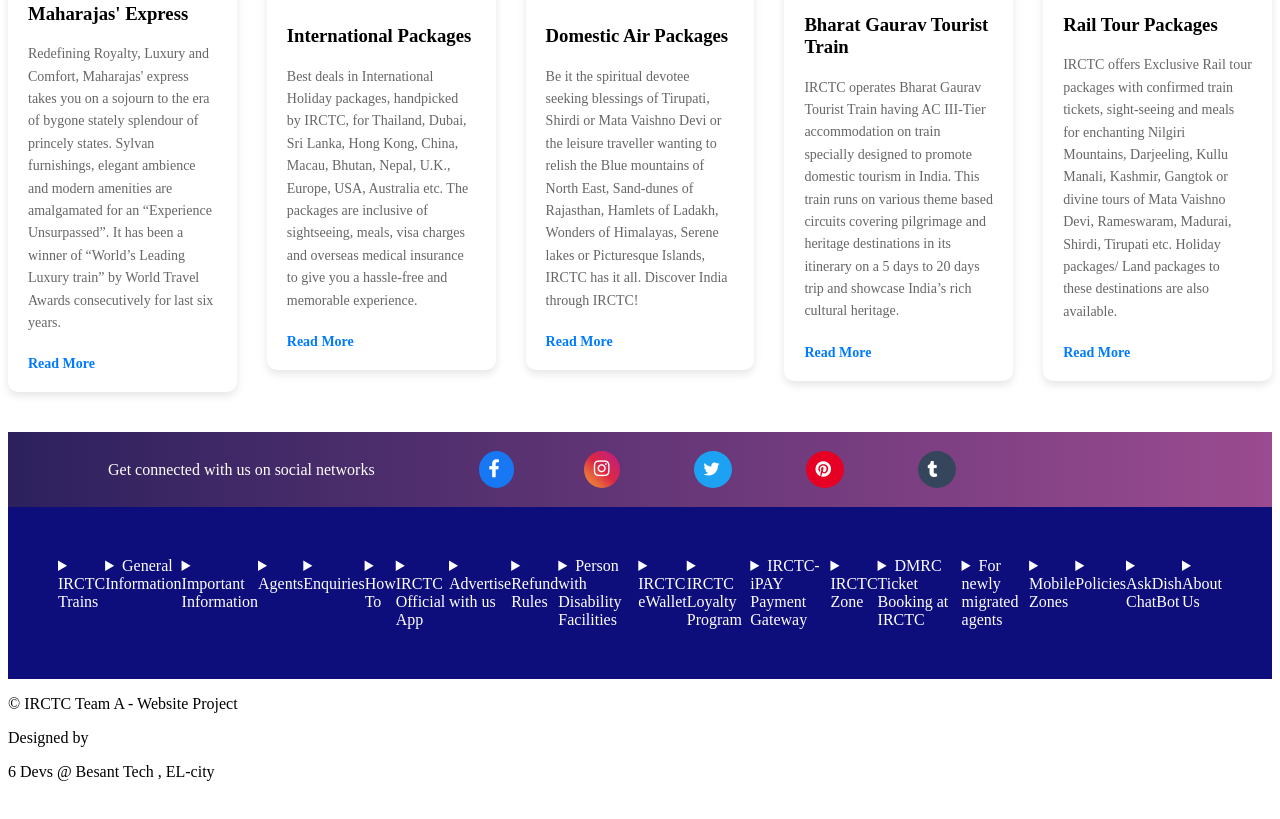
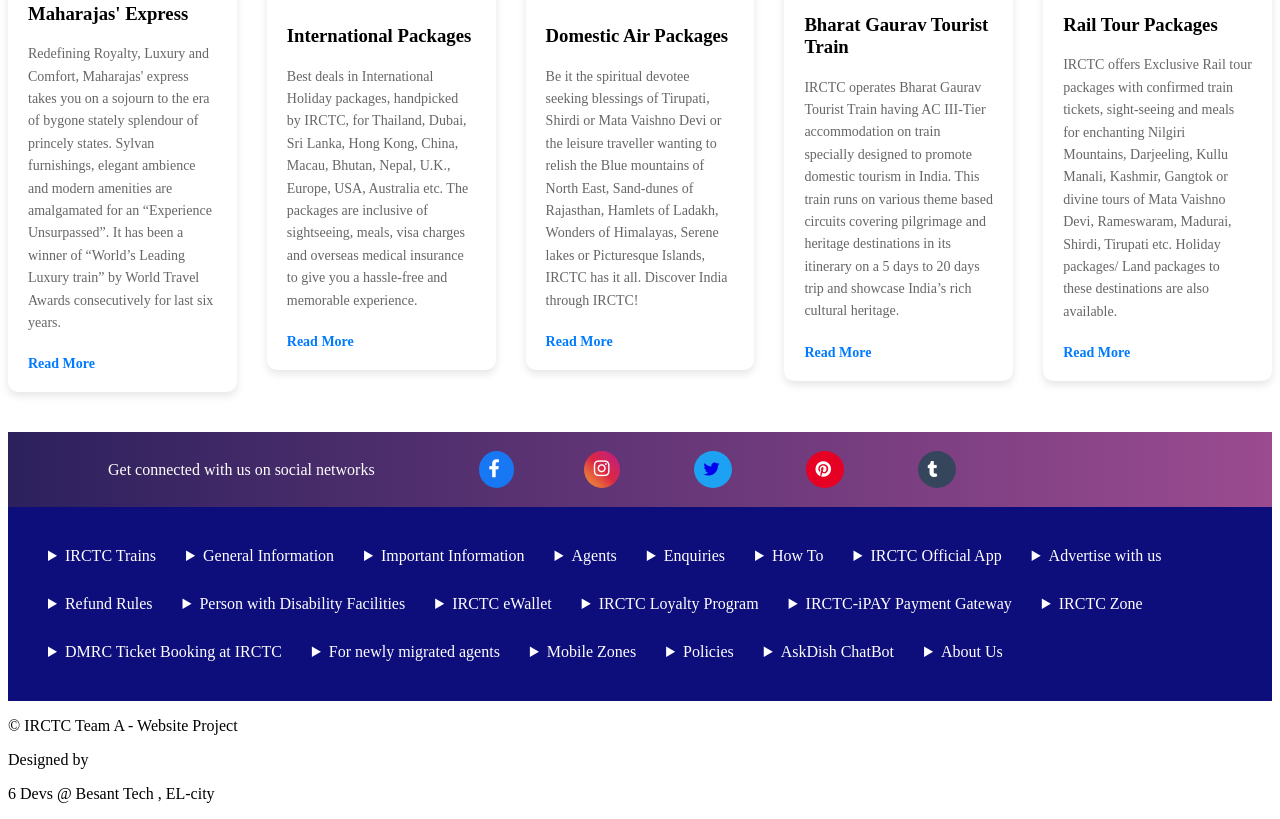
Before and after one commit to bharathraj0643/IRCTC-webDevel-by-Team-A, a plain HTML site: page anu-home.html in a window 1280 px wide. Shown: the part 1641-2460 px from the top of the page. Before the commit the page ends 2438 px from the top, so only its background shows below. Drawn offline with Linux system fonts and the light colour scheme.

Commit message:
Update home.css

```diff
--- a/home.css
+++ b/home.css
@@ -199,28 +199,21 @@ h1 {
         }
 }
 .footer-menu{
-    display: flex;
-    background-color: rgb(13, 13, 124);
-    padding: 50px 50px 50px 50px;
-    color: white;
-
-
-.footer-menu ul li{
-    list-style-type: none;
-}
-}
-
-.footer-menu ul li:hover:not(.active){
-    color: red;
-    background-color: white;
+    display:flex;
+    background-color:rgb(13,13,124);
+    color:white;
+    padding:40px;
+    flex-wrap:wrap;
+    gap:30px;
 }
 .footer-menu summary:hover:not(.active){
-    color: red;
-    background-color: white;
+    color:red;
+    background-color:white;
 }
- a{
-    color: white;
-   }
-a:hover:not(.active){
-    color: black;
-            }
+.footer-menu ul li:hover:not(.active){
+    color:red;
+    background-color:white;
+}
+.footer-menu ul li{
+    list-style-type:none;
+}
```
